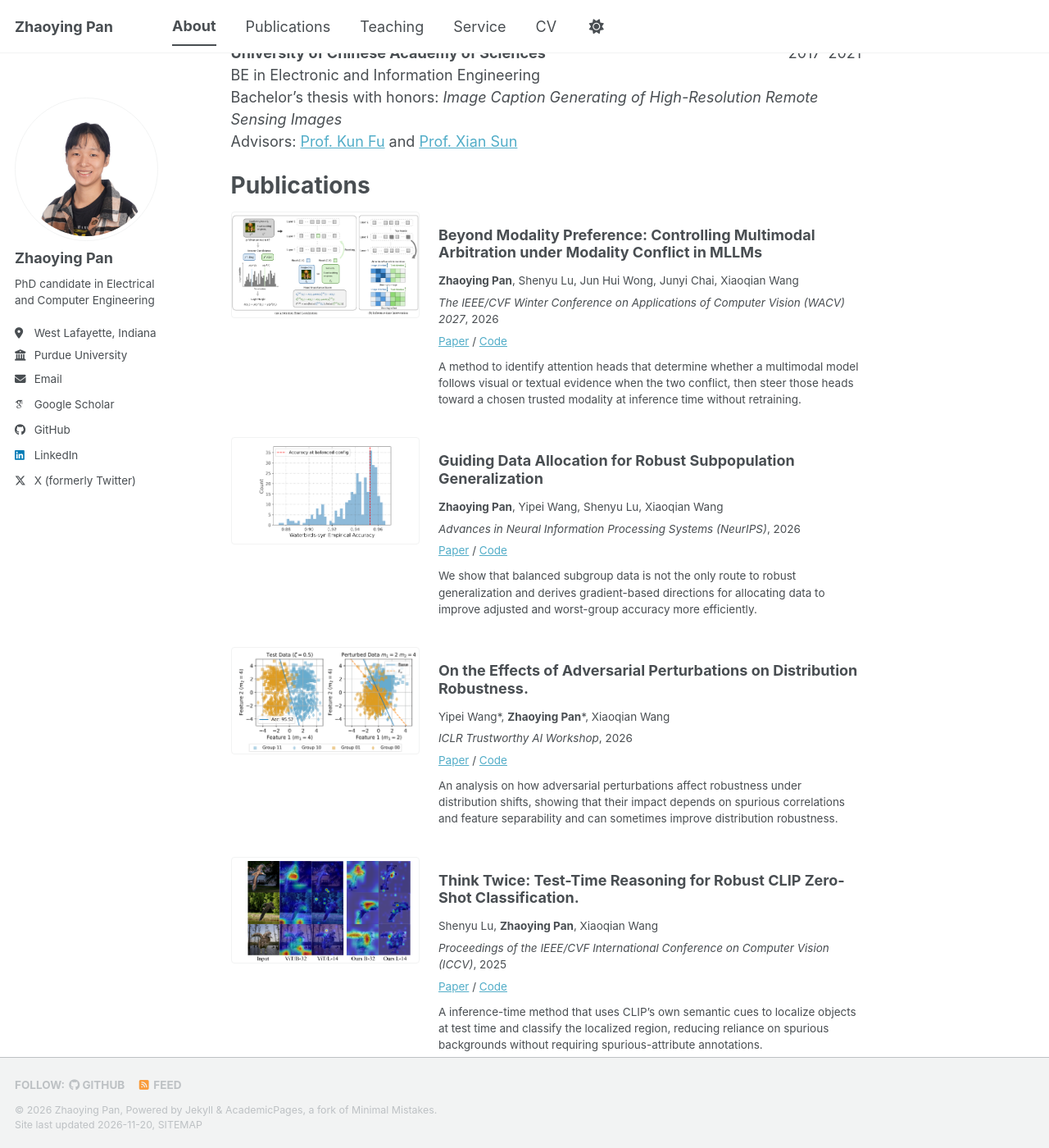
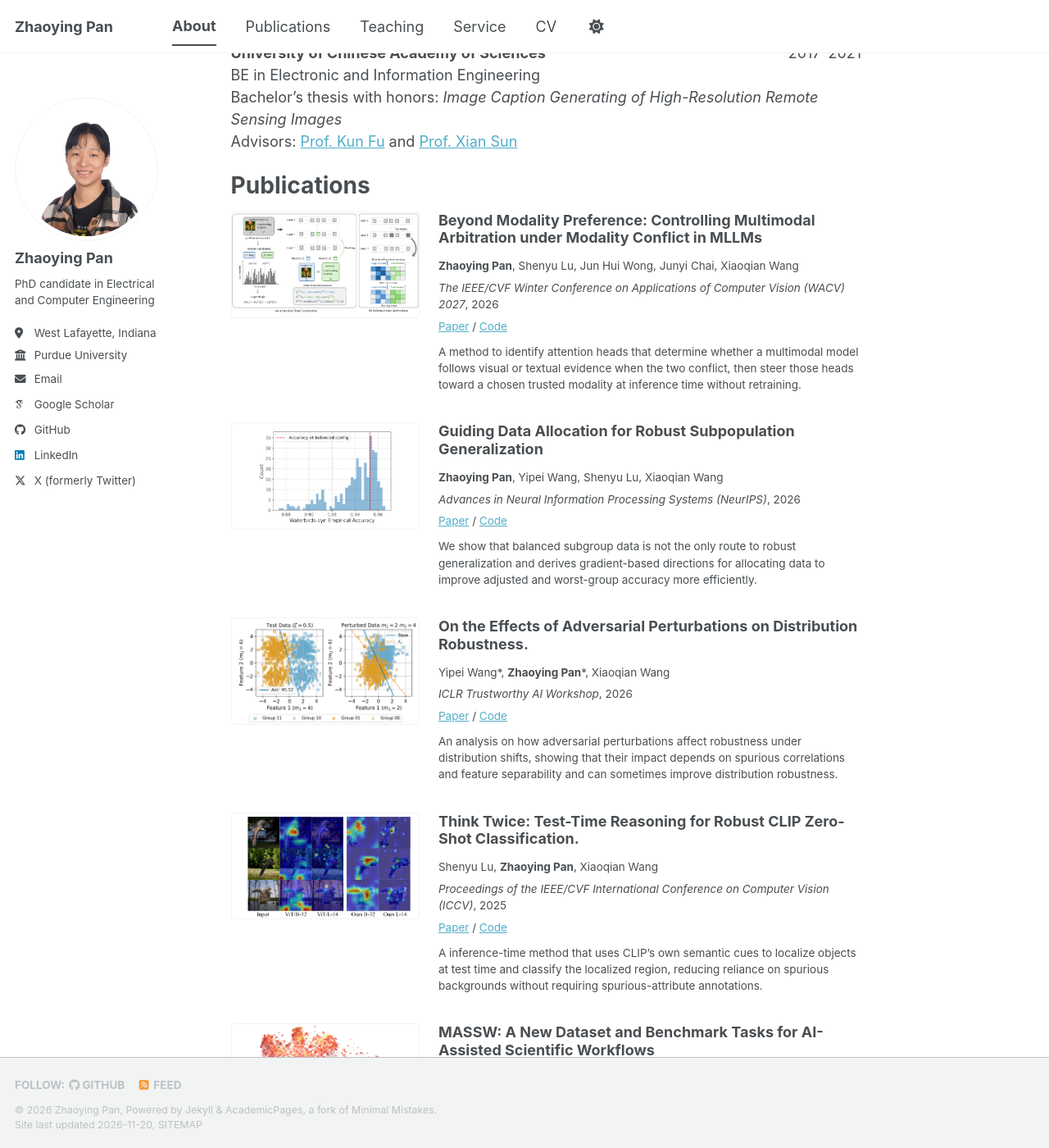
Before and after one commit to zhaoyingpan/zhaoyingpan.github.io, a Jekyll site: the page built from _pages/about.md, in a window 1280 px wide and 1400 px high, scrolled down 820 px. Shown: the whole window at 82% size. Built offline with Jekyll 4.4.1, drawn with Linux system fonts in a browser that asks for light colours; some web fonts are replaced; a script bundle is joined from its source files by our own code.

Commit message:
minor updates

```diff
--- a/_sass/layout/_archive.scss
+++ b/_sass/layout/_archive.scss
@@ -108,12 +108,17 @@
     width: 100%;
     aspect-ratio: 16 / 9;
     object-fit: contain;
+    object-position: center top;
   }
 }
 
 .publication-card__title {
   margin-top: 0;
   font-size: $type-size-5;
+}
+
+.page__content .publication-card__title {
+  margin-top: 0;
 }
 
 .publication-card__authors,
```
